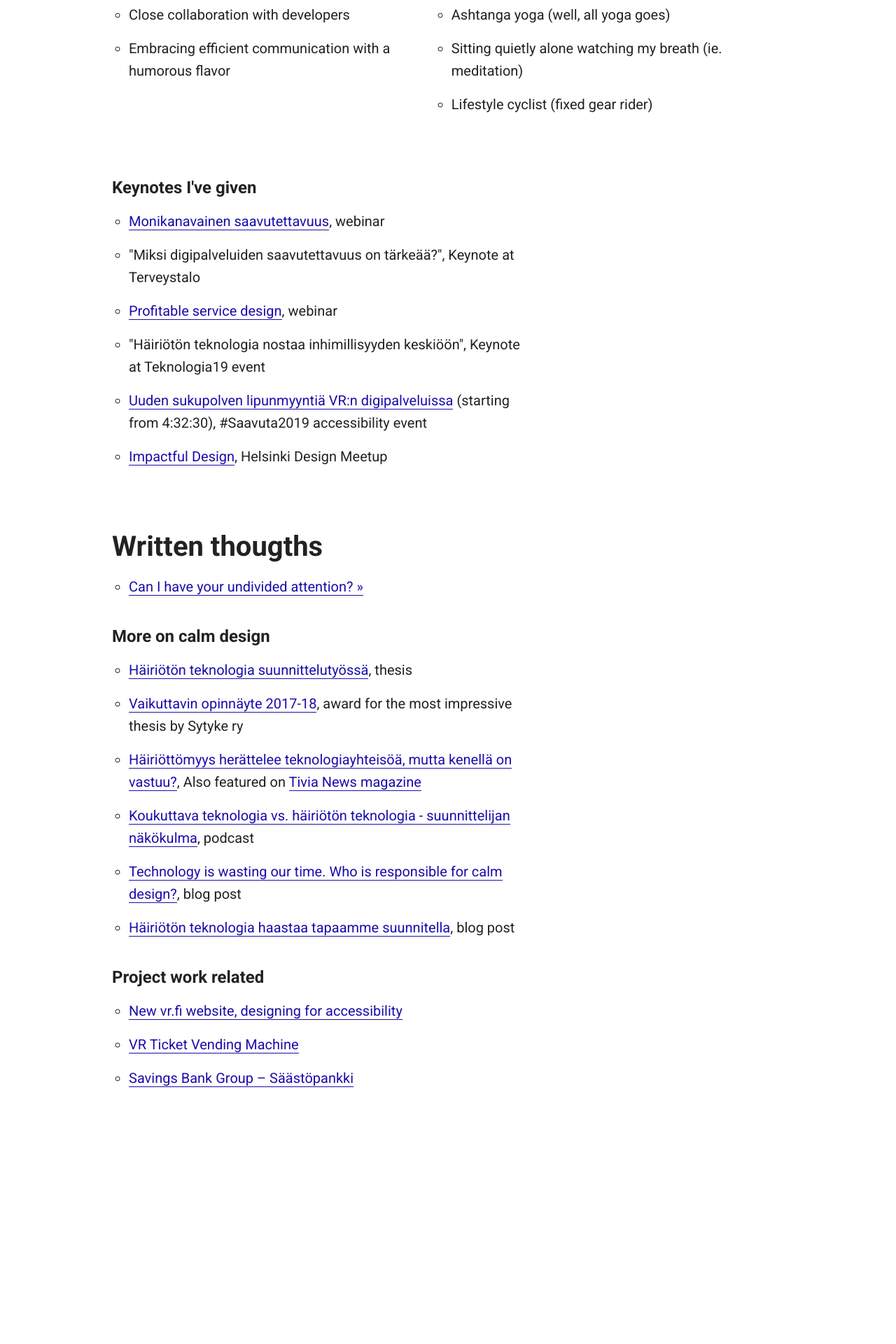
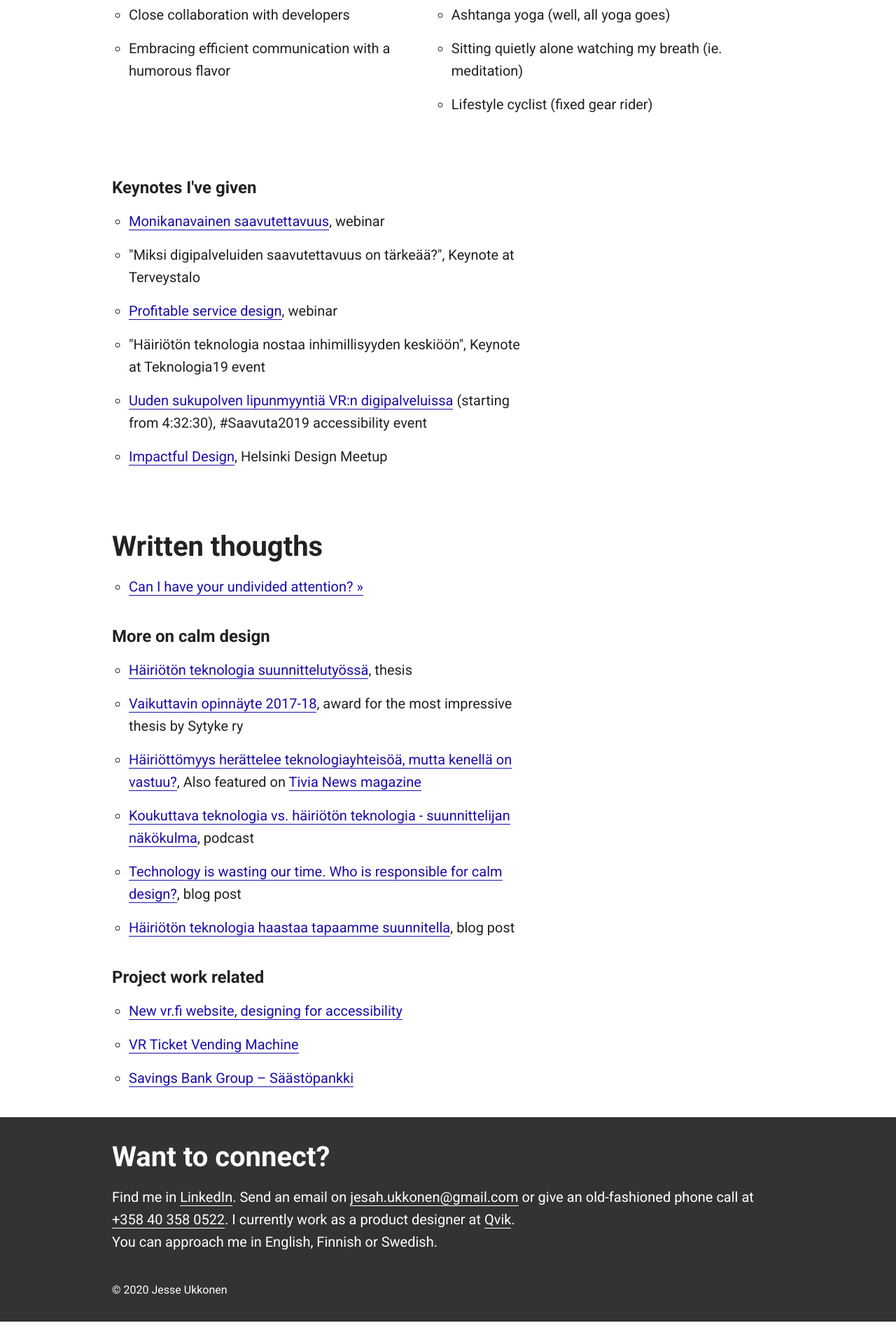
Before and after one commit to jesseu/jesseu.github.io, a Jekyll site: the page built from index.html, in a window 1280 px wide. Shown: the part 1186-3106 px from the top of the page at 70% size. Built offline with Jekyll 4.4.1, drawn with Linux system fonts in a browser that asks for light colours; after the commit the page ends 3074 px from its top, so only the background shows below that.

Commit message:
Update default.html

```diff
--- a/_layouts/default.html
+++ b/_layouts/default.html
@@ -35,15 +35,13 @@
     </div><!-- /.container -->
 
     <footer class= "footer">
-      <div class="eight columns">
-        <div class="container footer-content">
-          <h2><a id="connect"></a>Want to connect?</h2>
-          <p>Find me in <a class="link-dark-bg" href="https://www.linkedin.com/in/jesseukkonen/" target="_blank">LinkedIn</a>. Send an email on <a class="link-dark-bg" href="javascript:alert('JavaScript')" onclick="this.href=atob('bWFpbHRvOmplc2FoLnVra29uZW4lNDBnbWFpbC5jb20='); return true" target="_blank">jesah.ukkonen@gmail.com</a> or give an old-fashioned phone call at <a class="link-dark-bg" href="tel:+358403580522">+358 40 358 0522</a>. I currently work as a product designer at <a class="link-dark-bg" href="https://qvik.com/" target="_blank">Qvik</a>. <br>You can approach me in English, Finnish or Swedish.</p>
+      <div class="container footer-content">
+        <h2><a id="connect"></a>Want to connect?</h2>
+        <p>Find me in <a class="link-dark-bg" href="https://www.linkedin.com/in/jesseukkonen/" target="_blank">LinkedIn</a>. Send an email on <a class="link-dark-bg" href="javascript:alert('JavaScript')" onclick="this.href=atob('bWFpbHRvOmplc2FoLnVra29uZW4lNDBnbWFpbC5jb20='); return true" target="_blank">jesah.ukkonen@gmail.com</a> or give an old-fashioned phone call at <a class="link-dark-bg" href="tel:+358403580522">+358 40 358 0522</a>. I currently work as a product designer at <a class="link-dark-bg" href="https://qvik.com/" target="_blank">Qvik</a>. <br>You can approach me in English, Finnish or Swedish.</p>
 
-          <p style="margin-bottom:0; font-size:1rem;">&copy; <script type="text/javascript">document.write(new Date().getFullYear());
-            </script> Jesse Ukkonen</p>
+        <p style="margin-bottom:0; font-size:1rem;">&copy; <script type="text/javascript">document.write(new Date().getFullYear());
+          </script> Jesse Ukkonen</p>
       </div>
-     </div>
     </footer>
 
    </body>
```
